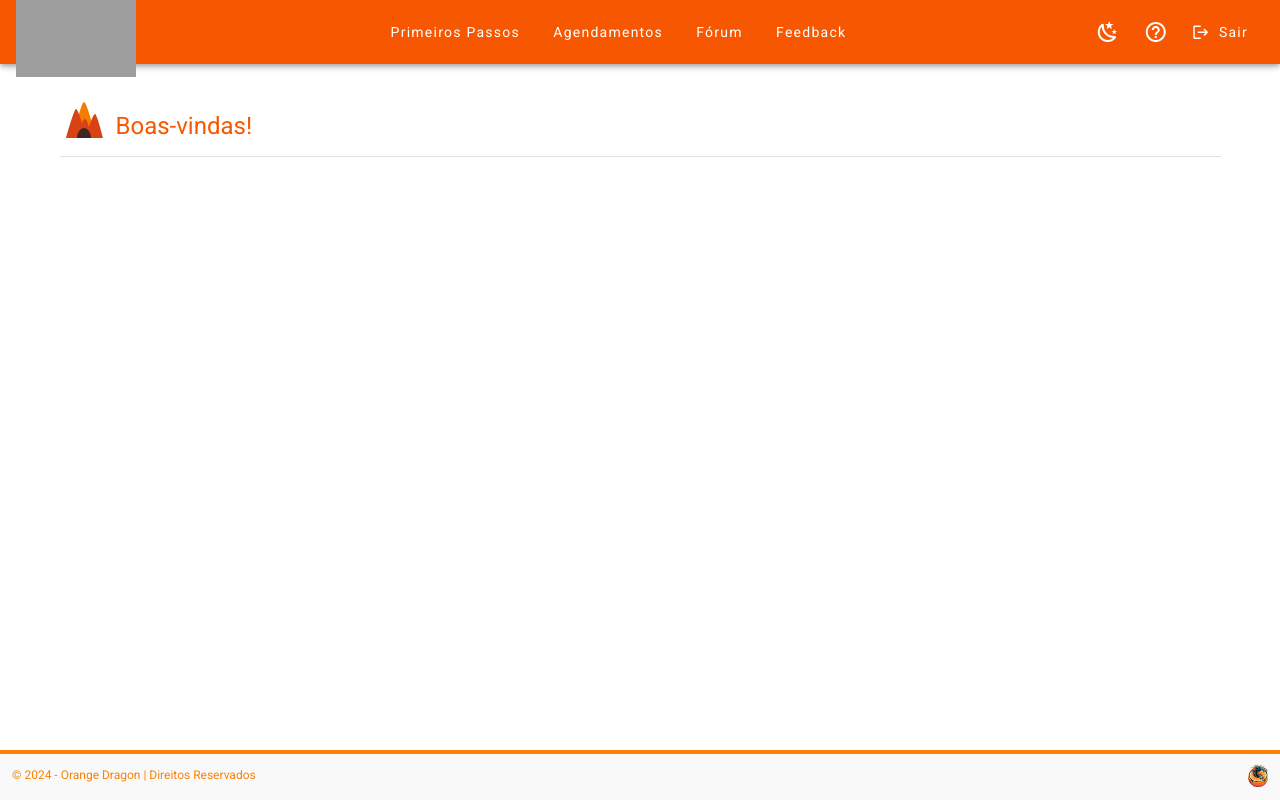
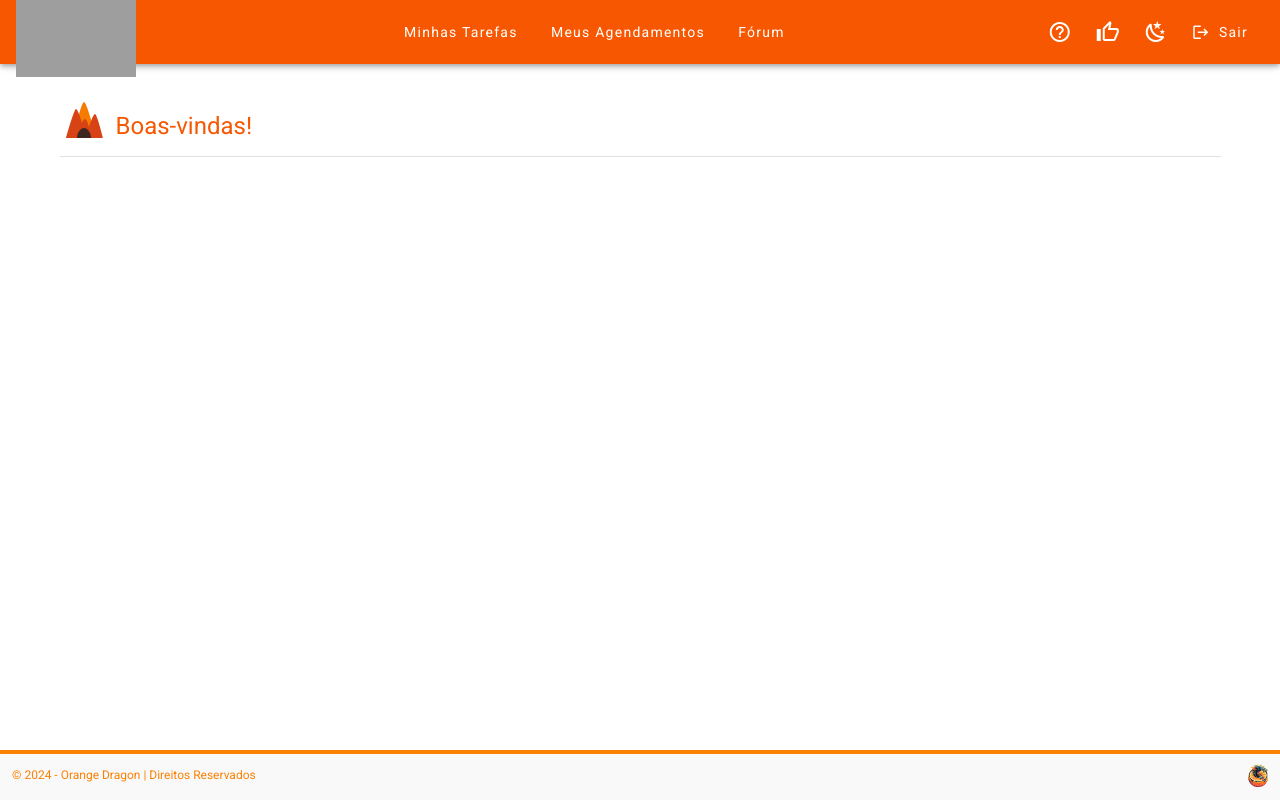
Before and after one commit to eduesplinio/onboarding-vue-funcionarios, a Vue app: page / in a window 1280 px wide. Built offline with nearby package versions, Linux system fonts and the light colour scheme; sample sign-in values are in the browser's storage; grey boxes are pictures that could not be loaded.

Commit message:
atualiza barra de navegação

```diff
--- a/src/App.vue
+++ b/src/App.vue
@@ -21,32 +21,41 @@
       <v-btn class="d-none d-sm-flex menu-button" text to="/produtos">Produtos</v-btn>
       -->
 
-      <v-btn class="d-none d-sm-flex menu-button" text to="">Primeiros Passos</v-btn>
-      <v-btn class="d-none d-sm-flex menu-button" text to="">Agendamentos</v-btn>
+      <v-btn class="d-none d-sm-flex menu-button" text to="">Minhas Tarefas</v-btn>
+      <v-btn class="d-none d-sm-flex menu-button" text to="">Meus Agendamentos</v-btn>
       <v-btn class="d-none d-sm-flex menu-button" text to="">Fórum</v-btn>
-      <v-btn class="d-none d-sm-flex menu-button" text to="">Feedback</v-btn>
 
       <!-- Espaçamento para alinhar o ícone de ajuda e o logout à direita -->
       <v-spacer></v-spacer>
 
-       <!-- Ícone de modo Claro/Escuro -->
-       <v-tooltip bottom>
-        <template v-slot:activator="{ on, attrs }">
-          <v-btn text icon v-bind="attrs" v-on="on" @click="darkTheme = !darkTheme">
-            <v-icon>{{ darkTheme ? 'mdi-weather-sunny' : 'mdi-weather-night' }}</v-icon>
-          </v-btn>
-        </template>
-        <span>{{ darkTheme ? 'Ativar modo claro' : 'Ativar modo escuro' }}</span>
-      </v-tooltip>
-
-      <!-- Ícone de Ajuda -->
-      <v-tooltip bottom>
+            <!-- Ícone de Ajuda -->
+            <v-tooltip bottom>
         <template v-slot:activator="{ on, attrs }">
           <v-btn icon v-bind="attrs" v-on="on" @click="goToHelpSite">
             <v-icon>mdi-help-circle-outline</v-icon>
           </v-btn>
         </template>
         <span>Ajuda</span>
+      </v-tooltip>
+
+         <!-- Ícone de Feedback -->
+         <v-tooltip bottom>
+        <template v-slot:activator="{ on, attrs }">
+          <v-btn icon v-bind="attrs" v-on="on">
+            <v-icon>mdi-thumb-up-outline</v-icon>
+          </v-btn>
+        </template>
+        <span>Avaliar Empresa</span>
+      </v-tooltip>
+
+       <!-- Ícone de modo Claro/Escuro -->
+       <v-tooltip bottom>
+        <template v-slot:activator="{ on, attrs }">
+          <v-btn text icon v-bind="attrs" v-on="on" @click="darkTheme = !darkTheme">
+            <v-icon>{{ darkTheme ? 'mdi mdi-white-balance-sunny' : 'mdi-weather-night' }}</v-icon>
+          </v-btn>
+        </template>
+        <span>{{ darkTheme ? 'Ativar modo claro' : 'Ativar modo escuro' }}</span>
       </v-tooltip>
 
       <!-- Botão Sair (Ícone em dispositivos móveis, Texto em desktop) -->
```
